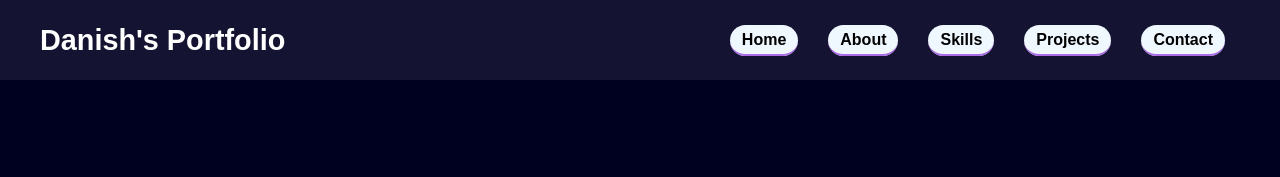
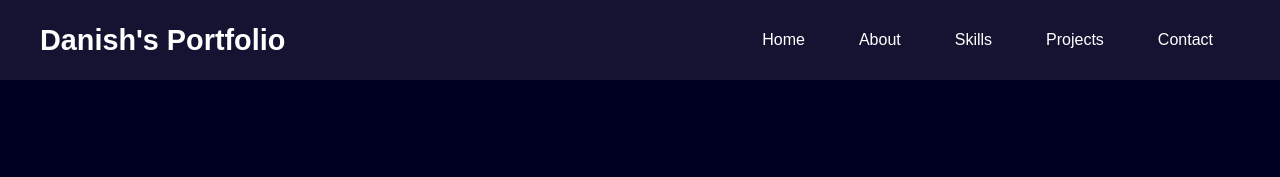
Before and after one commit to Danishkhan2025/Portfolio-Website-Code-alpha-, a plain HTML site: page index.html in a window 1280 px wide. Shown: the top 177 px of the page. Drawn offline with nearby package versions, Linux system fonts and the light colour scheme.

Commit message:
index.html

```diff
--- a/index.html
+++ b/index.html
@@ -64,8 +64,8 @@
       padding: 6px 12px;
     }
 
-    .nav-links li a:hover,
-    .nav-links li a.active {
+    .nav-links li a:hover
+     {
       color: black;
       font-weight: bold;
       border-bottom: 2px solid rgb(170, 107, 229);
```
